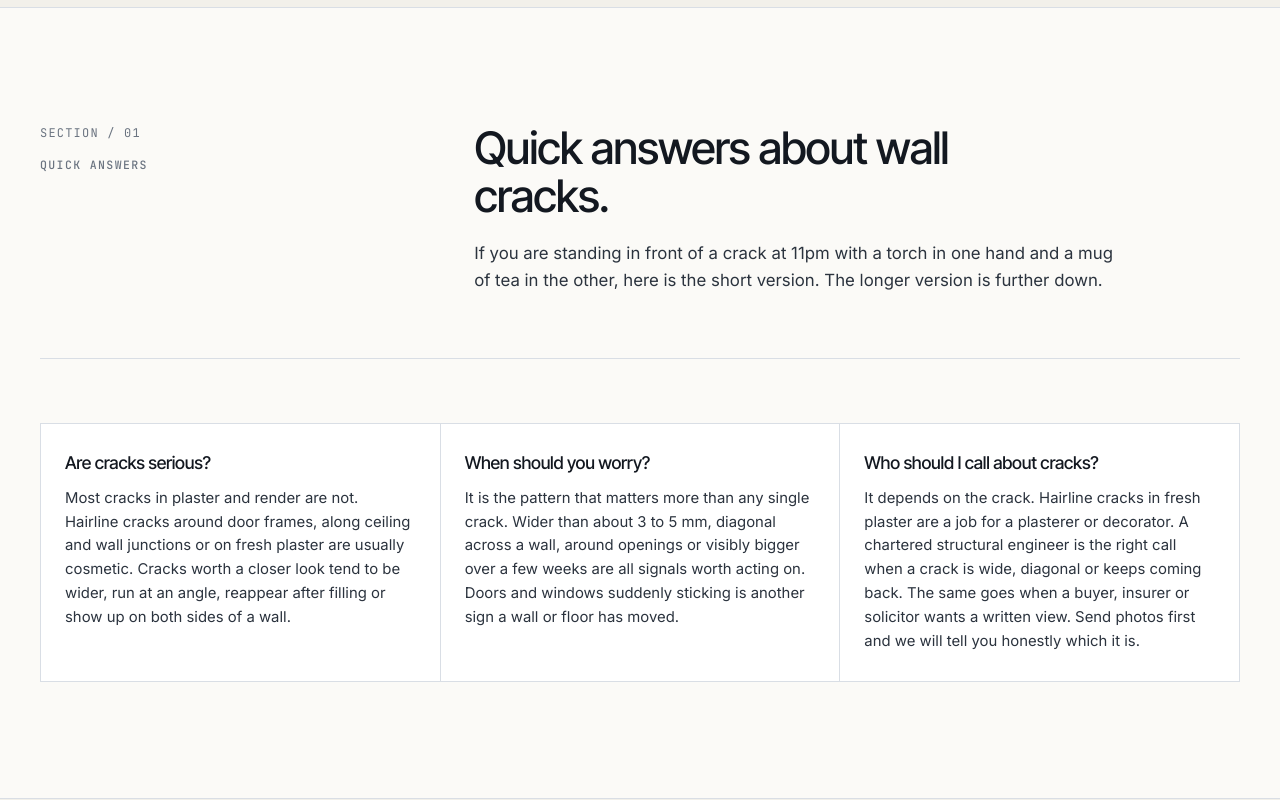
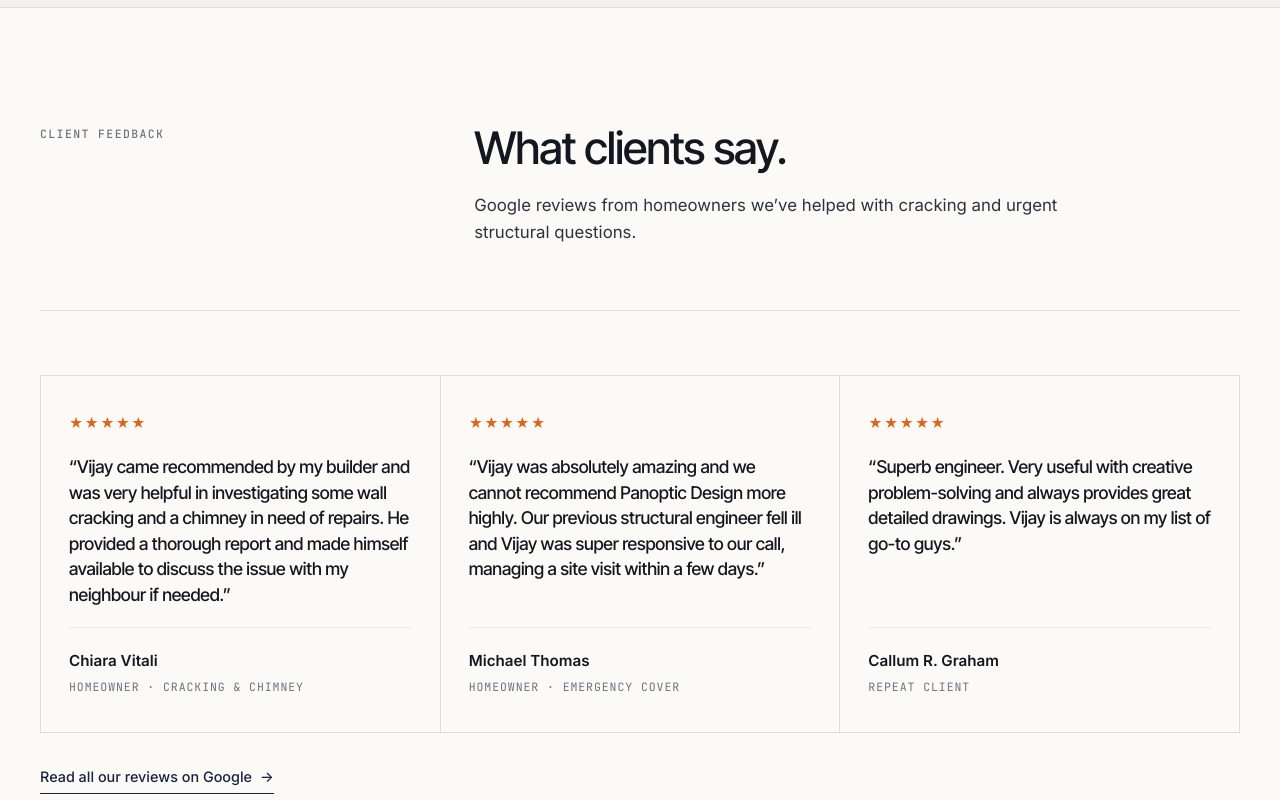
Before and after one commit to skhanbhai/structural-engineer-site, a plain HTML site: page crack-inspection-london.html in a window 1280 px wide. Shown: the part 1300-2100 px from the top of the page. Drawn offline with Linux system fonts and the light colour scheme.

Commit message:
Add Google reviews to the crack inspection page
Co-Authored-By: Claude Opus 5.5 <noreply@anthropic.com>

```diff
--- a/crack-inspection-london.html
+++ b/crack-inspection-london.html
@@ -175,6 +175,51 @@
             </div>
           </div>
         </div>
+      </div>
+    </section>
+
+    <!-- REVIEWS - Google reviews, surfaced early as proof -->
+    <section id="reviews" aria-labelledby="reviews-h">
+      <div class="container-wide">
+        <div class="section-head">
+          <div class="meta">
+            <span class="eyebrow no-rule">Client feedback</span>
+          </div>
+          <div>
+            <h2 id="reviews-h">What clients say.</h2>
+            <p class="lead">Google reviews from homeowners we&rsquo;ve helped with cracking and urgent structural questions.</p>
+          </div>
+        </div>
+        <div class="testimonials-grid">
+          <article class="testimonial">
+            <div class="stars" aria-label="5 out of 5">★★★★★</div>
+            <blockquote>&ldquo;Vijay came recommended by my builder and was very helpful in investigating some wall cracking and a chimney in need of repairs. He provided a thorough report and made himself available to discuss the issue with my neighbour if needed.&rdquo;</blockquote>
+            <div class="attrib">
+              <strong>Chiara Vitali</strong>
+              <span>Homeowner · Cracking &amp; chimney</span>
+            </div>
+          </article>
+          <article class="testimonial">
+            <div class="stars" aria-label="5 out of 5">★★★★★</div>
+            <blockquote>&ldquo;Vijay was absolutely amazing and we cannot recommend Panoptic Design more highly. Our previous structural engineer fell ill and Vijay was super responsive to our call, managing a site visit within a few days.&rdquo;</blockquote>
+            <div class="attrib">
+              <strong>Michael Thomas</strong>
+              <span>Homeowner · Emergency cover</span>
+            </div>
+          </article>
+          <article class="testimonial">
+            <div class="stars" aria-label="5 out of 5">★★★★★</div>
+            <blockquote>&ldquo;Superb engineer. Very useful with creative problem-solving and always provides great detailed drawings. Vijay is always on my list of go-to guys.&rdquo;</blockquote>
+            <div class="attrib">
+              <strong>Callum R. Graham</strong>
+              <span>Repeat client</span>
+            </div>
+          </article>
+        </div>
+        <!-- TODO: swap the Maps search URL for the canonical GBP share link when Vijay sends it. -->
+        <p class="testimonials-source">
+          <a class="link-arrow" href="https://www.google.com/maps/search/?api=1&amp;query=Panoptic+Design+Consulting+London" target="_blank" rel="noopener">Read all our reviews on Google <span class="arrow" aria-hidden="true">→</span></a>
+        </p>
       </div>
     </section>
 
```
